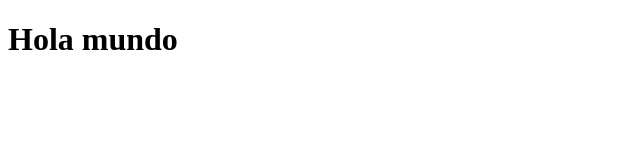
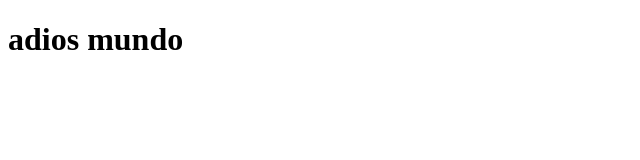
Before and after one commit to AbelMurgas/test, a plain HTML site: page index.html in a window 1280 px wide. Shown: the whole page, without its empty margins (0-640 px from the left). Drawn offline with Linux system fonts and the light colour scheme.

Commit message:
edit index.html

```diff
--- a/index.html
+++ b/index.html
@@ -7,6 +7,6 @@
  <title>Document</title>
 </head>
 <body>
- <h1>Hola mundo</h1>
+ <h1>adios mundo</h1>
 </body>
 </html>
```
